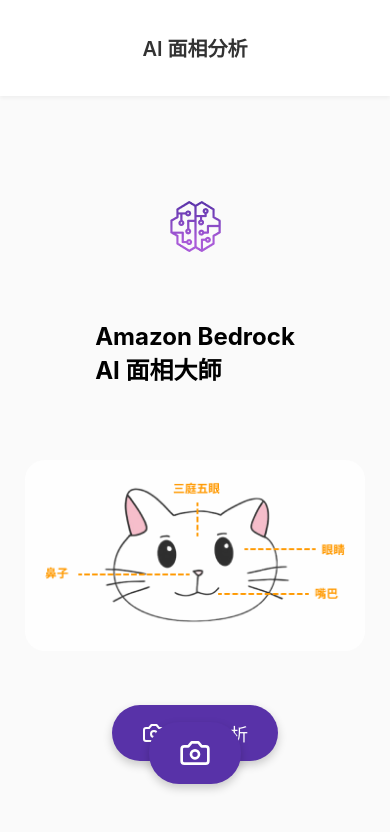
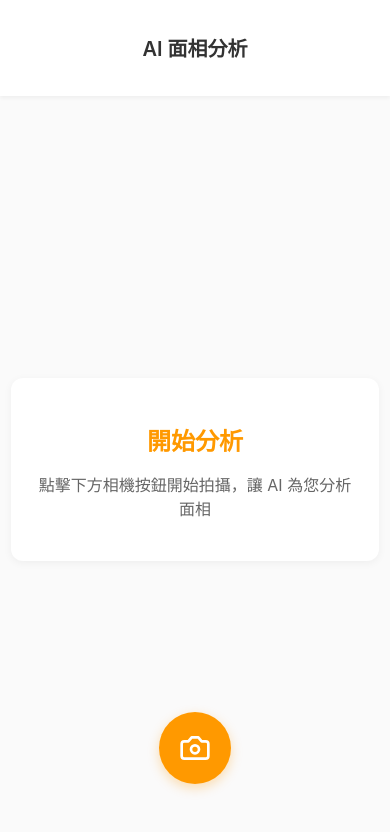
Before and after one commit to kelly870114/bedrock-face-analysis-test, a React (Create React App) app: page /mobile in a window 390 px wide. Shown: the top 832 px of the page. Built offline with nearby package versions, Linux system fonts and the light colour scheme; no server answers.

Commit message:
change ui of mobile view

```diff
--- a/src/components/mobile/MobileView.jsx
+++ b/src/components/mobile/MobileView.jsx
@@ -8,8 +8,7 @@
   MessageBox,
   CameraButtonContainer,
   CameraButton,
-  ImageContainer,
-  CatDiagram
+  ImageContainer
 } from "./styles";
 import Camera from "./Camera";
 import AnalysisResult from "./AnalysisResult";
@@ -20,6 +19,7 @@
   const [analysisResult, setAnalysisResult] = useState(null);
   const [error, setError] = useState(null);
   const [capturedImage, setCapturedImage] = useState(null);
+
 
   const handleCapture = async (blob) => {
     try {
@@ -105,23 +105,10 @@
             onRetake={handleRetake}
           />
         ) : (
-          <>
-            <ImageContainer>
-              <img src="/brain-icon.png" alt="AI Brain" />
-            </ImageContainer>
-            <h2>
-              Amazon Bedrock
-              <br />
-              AI 面相大師
-            </h2>
-            <CatDiagram>
-              <img src="/cat-diagram.png" alt="Face Analysis Diagram" />
-            </CatDiagram>
-            <CameraButton onClick={() => setShowCamera(true)}>
-              <CameraIcon size={24} />
-              開始分析
-            </CameraButton>
-          </>
+          <MessageBox>
+            <h2>開始分析</h2>
+            <p>點擊下方相機按鈕開始拍攝，讓 AI 為您分析面相</p>
+          </MessageBox>
         )}
       </Content>
 
--- a/src/components/mobile/styles.js
+++ b/src/components/mobile/styles.js
@@ -1,6 +1,6 @@
 import styled from 'styled-components';
 
-const MAIN_COLOR = '#5832A8';
+const MAIN_COLOR = '#FF9900';
 
 export const Container = styled.div`
   min-height: 100vh;
@@ -66,43 +66,36 @@
 `;
 
 export const CameraButton = styled.button`
- background-color: #5832A8;
- color: white;
+  width: 72px;
+  height: 72px;
+  border-radius: 50%;
   border: none;
- padding: 15px 30px;
- border-radius: 30px;
- font-size: 18px;
+  background-color: ${MAIN_COLOR};
   display: flex;
   align-items: center;
- gap: 10px;
- box-shadow: 0 4px 10px rgba(0, 0, 0, 0.2);
+  justify-content: center;
+  cursor: pointer;
+  transition: all 0.2s ease;
+  box-shadow: 0 4px 12px rgba(255, 153, 0, 0.3);
 
   &:hover {
-   background-color: #4a2b8e;
+    transform: scale(1.05);
+    background-color: #ffad33;
   }
 
   &:active {
     transform: scale(0.95);
   }
 `;
+export const ImageContainer = styled.div`
+  width: 100%;
+  margin-bottom: 20px;
+  border-radius: 8px;
+  overflow: hidden;
 
-export const ImageContainer = styled.div`
- margin: 20px 0;
   img {
     width: 100%;
-   max-width: 200px;
     height: auto;
+    object-fit: cover;
   }
 `;
-
-export const CatDiagram = styled.div`
- margin: 30px 0;
- padding: 20px;
- background-color: rgba(255, 255, 255, 0.9);
- border-radius: 20px;
- img {
-   width: 100%;
-   max-width: 300px;
-   height: auto;
- }
-`;
```
Lines whose indentation alone changed are shown as unchanged.
